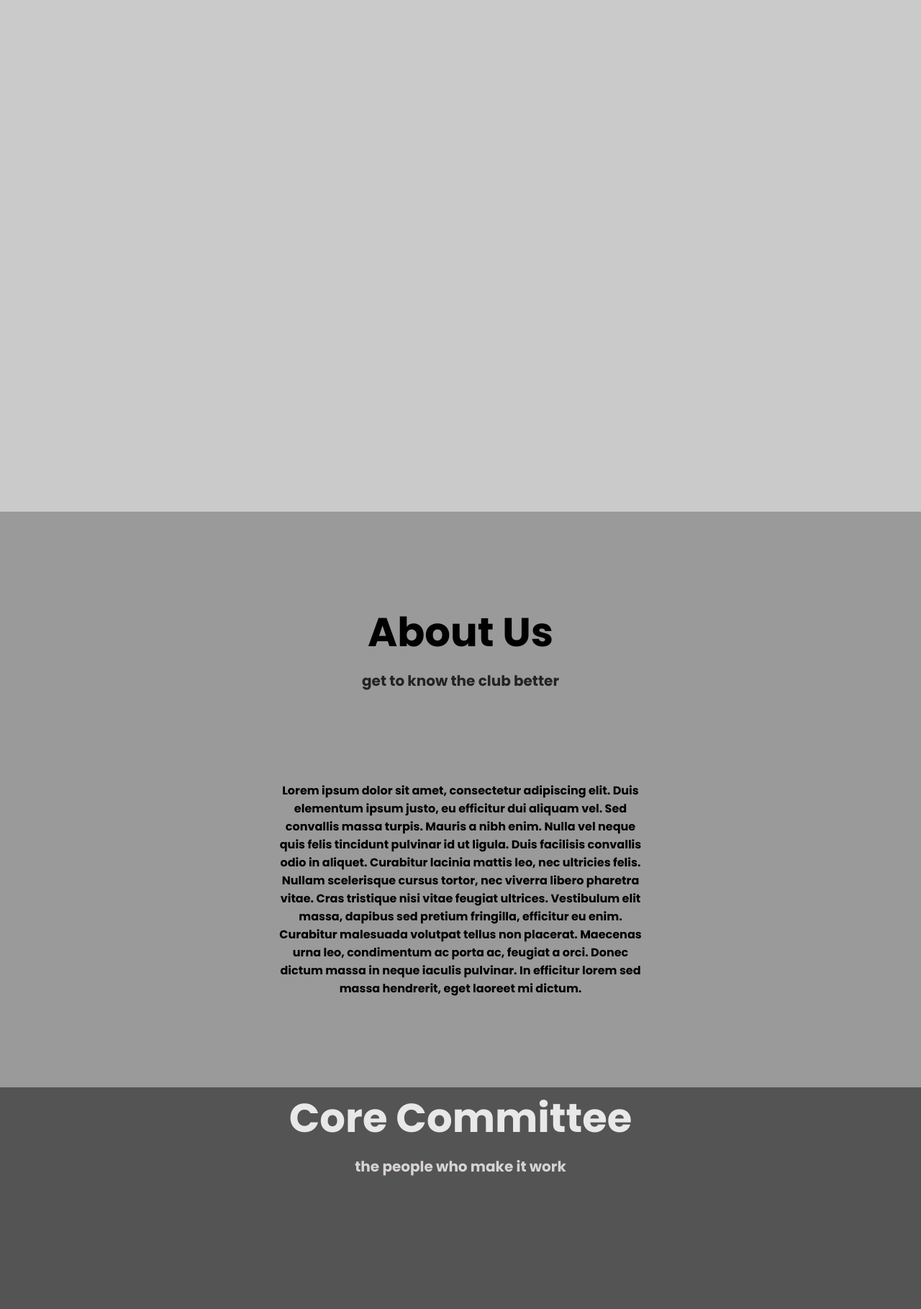
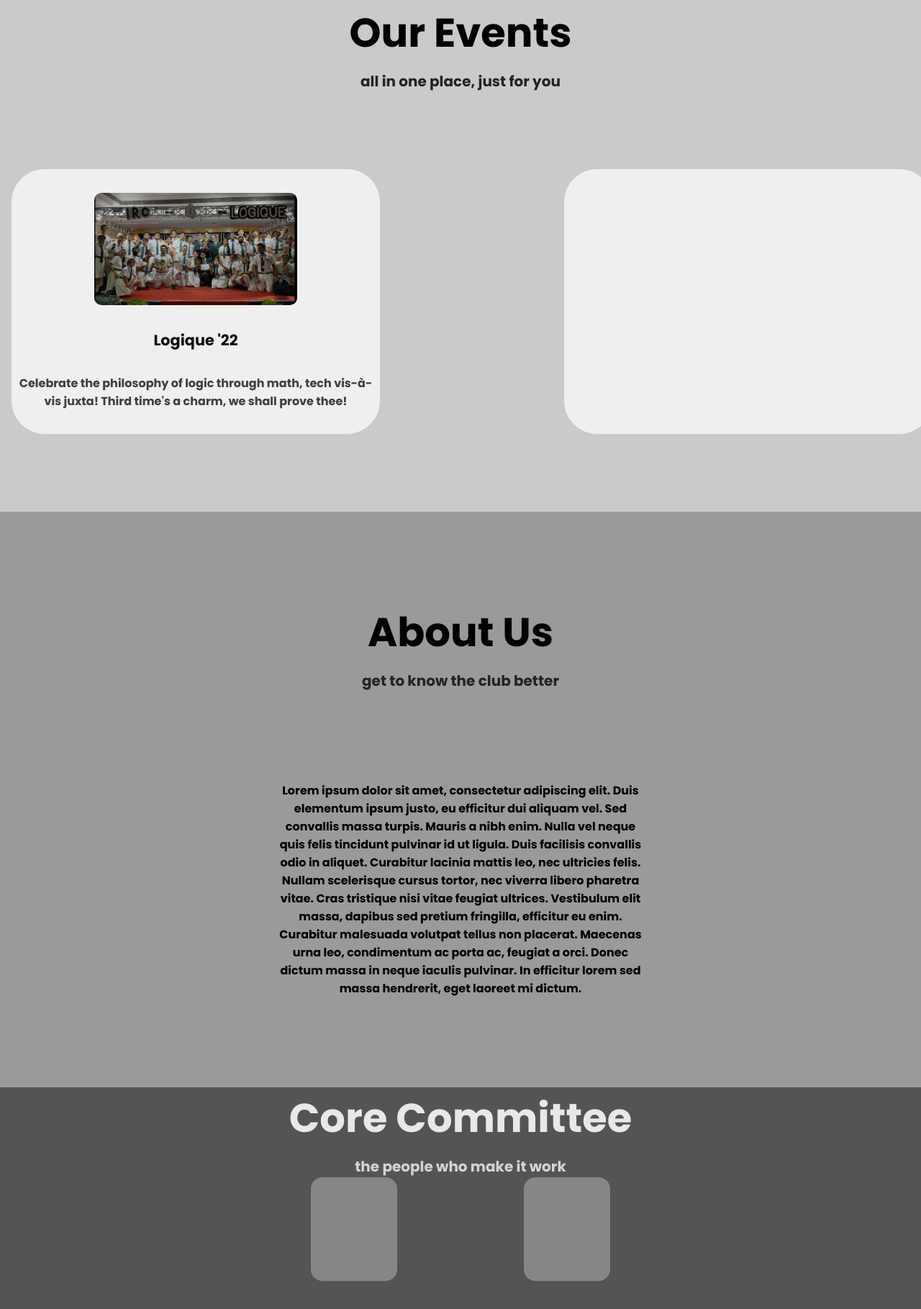
Before and after one commit to Shuvam586/mc-website, a plain HTML site: page src/index.html in a window 1280 px wide. Shown: the part 889-2708 px from the top of the page at 72% size. Drawn offline with Linux system fonts and the light colour scheme.

Commit message:
implemented carousel on events section

```diff
--- a/src/index.html
+++ b/src/index.html
@@ -38,7 +38,22 @@
     </section>
 
     <section id="event-page" class="events-page">
-        Our Events
+        <div id="events-heading">
+            <p id="events-title">Our Events</p>
+            <p id="events-tagline">all in one place, just for you</p>
+        </div>
+        <ul class="events-gallery">
+            <li class="events-gallery-item" id="gallery-item-1">
+                <div class="gallery-item-image"><img src="./assets/carousel-images/logique 1.jpeg" alt="logique"></div>
+                <div class="gallery-item-title"><p>Logique '22</p></div>
+                <div class="gallery-item-tagline">Celebrate the philosophy of logic through math, tech vis-à-vis juxta!
+                    Third time's a charm, we shall prove thee!</div>
+            </li>
+            <li class="events-gallery-item" id="gallery-item-2"></li>
+            <li class="events-gallery-item" id="gallery-item-3"></li>
+            <li class="events-gallery-item" id="gallery-item-4"></li>
+            <li class="events-gallery-item" id="gallery-item-5"></li>
+        </ul>
     </section>
 
     <section class="about-us" id="about-us-dark">
@@ -49,10 +64,31 @@
         <p id="about-us-content">Lorem ipsum dolor sit amet, consectetur adipiscing elit. Duis elementum ipsum justo, eu efficitur dui aliquam vel. Sed convallis massa turpis. Mauris a nibh enim. Nulla vel neque quis felis tincidunt pulvinar id ut ligula. Duis facilisis convallis odio in aliquet. Curabitur lacinia mattis leo, nec ultricies felis. Nullam scelerisque cursus tortor, nec viverra libero pharetra vitae. Cras tristique nisi vitae feugiat ultrices. Vestibulum elit massa, dapibus sed pretium fringilla, efficitur eu enim. Curabitur malesuada volutpat tellus non placerat. Maecenas urna leo, condimentum ac porta ac, feugiat a orci. Donec dictum massa in neque iaculis pulvinar. In efficitur lorem sed massa hendrerit, eget laoreet mi dictum.</p>
     </section>
 
+
+    <!-- @pritish -->
+    <!-- ei section ta i havent completed -->
+
     <section class="core-committee" id="core-page">
         <div id="core-committee-heading">
             <p id="core-committee-title">Core Committee</p>
             <p id="core-committee-tagline">the people who make it work</p>
+        </div>
+        <div class="cc-people">
+            <div class="cc-people-line1">
+                <div class="prez"></div>
+                <div class="vice-prez"></div>
+            </div>
+            <div class="cc-people-line2">
+                <div class="sec"></div>
+                <div class="a-sec"></div>
+                <div class="convenor"></div>
+            </div>
+            <div class="cc-people-line3">
+                <div class="exec1"></div>
+                <div class="exec2"></div>
+                <div class="exec3"></div>
+                <div class="exec4"></div>
+            </div>
         </div>
     </section>
 
--- a/src/main.js
+++ b/src/main.js
@@ -40,3 +40,34 @@ intro.addEventListener('scroll',()=> {
 
 
 })*/
+
+
+// events page carousel
+
+const slider = document.querySelector('.events-gallery');
+let isDown = false;
+let startX;
+let scrollLeft;
+
+slider.addEventListener('mousedown', e => {
+  isDown = true;
+  slider.classList.add('active');
+  startX = e.pageX - slider.offsetLeft;
+  scrollLeft = slider.scrollLeft;
+});
+slider.addEventListener('mouseleave', _ => {
+  isDown = false;
+  slider.classList.remove('active');
+});
+slider.addEventListener('mouseup', _ => {
+  isDown = false;
+  slider.classList.remove('active');
+});
+slider.addEventListener('mousemove', e => {
+  if (!isDown) return;
+  e.preventDefault();
+  const x = e.pageX - slider.offsetLeft;
+  const SCROLL_SPEED = 3;
+  const walk = (x - startX) * SCROLL_SPEED;
+  slider.scrollLeft = scrollLeft - walk;
+});
--- a/src/style.css
+++ b/src/style.css
@@ -139,3 +139,106 @@ section {
     font-weight: 700;
     text-align: center;
 }
+
+.events-page {
+    display: flex;
+    flex-direction: column;
+    justify-content: space-evenly;
+}
+
+#events-title {
+    font-size: 7vh;
+    font-weight: 700;
+    text-align: center;
+    margin-bottom: 10px;
+}
+
+#events-tagline {
+    color: #232323;
+    font-size: 2.5vh;
+    font-weight: 700;
+    text-align: center;
+}
+
+.events-gallery-item {
+    background: #EFEFEF;
+    border-radius: 46px;
+    display: flex;
+    flex-direction: column;
+    align-items: center;
+    justify-content: space-evenly;
+}
+
+.gallery-item-image {
+    display: flex;
+    align-items: center;
+    justify-content: center;
+}
+
+.gallery-item-image img {
+    width: 22vw;
+    border-radius: 10px;
+}
+
+.gallery-item-title {
+    color: #0E0E0E;
+    font-size: 1.3em;
+    text-align: center;
+}
+
+.gallery-item-tagline {
+    color: #3E3E3E;
+    text-align: center;
+}
+
+.cc-people {
+    display: flex;
+    align-items: center;
+    flex-direction: column;
+}
+
+.cc-people-line1 {
+    width: 60vw;
+    display: flex;
+    justify-content: space-evenly;
+
+}
+
+.cc-people-line1 div{
+    width: 15vh;
+    height: 18vh;
+    border-radius: 2vh;
+    background: #868686;
+}
+
+/* our events carousel */
+
+.events-gallery {
+	padding: 1rem;
+	display: grid;
+	grid-template-columns: repeat(10, 40vw);
+	grid-template-rows: 1fr;
+	grid-column-gap: 20vw;
+	grid-row-gap: 1rem;
+	overflow: scroll;
+	height: 50vh;
+	scroll-snap-type: both mandatory;
+	scroll-padding: 1rem;
+}
+
+.active {
+	scroll-snap-type: unset;
+}
+
+li {
+	scroll-snap-align: center;
+	list-style: none;
+}
+
+.events-gallery::-webkit-scrollbar {
+    display: none;
+}
+.events-gallery {
+    -ms-overflow-style: none;
+    scrollbar-width: none;
+}
```
Also changed, not shown: src/assets/carousel-images/logique 1.jpeg (added).
